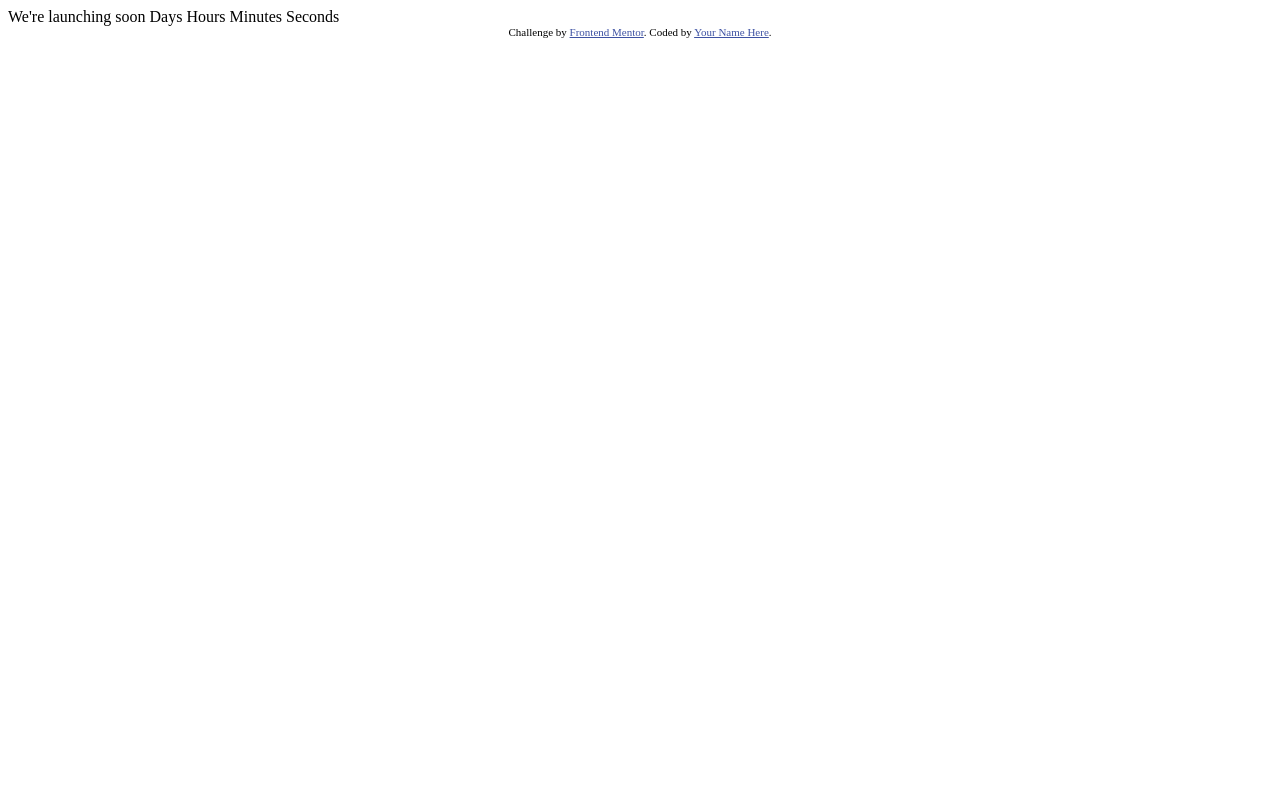
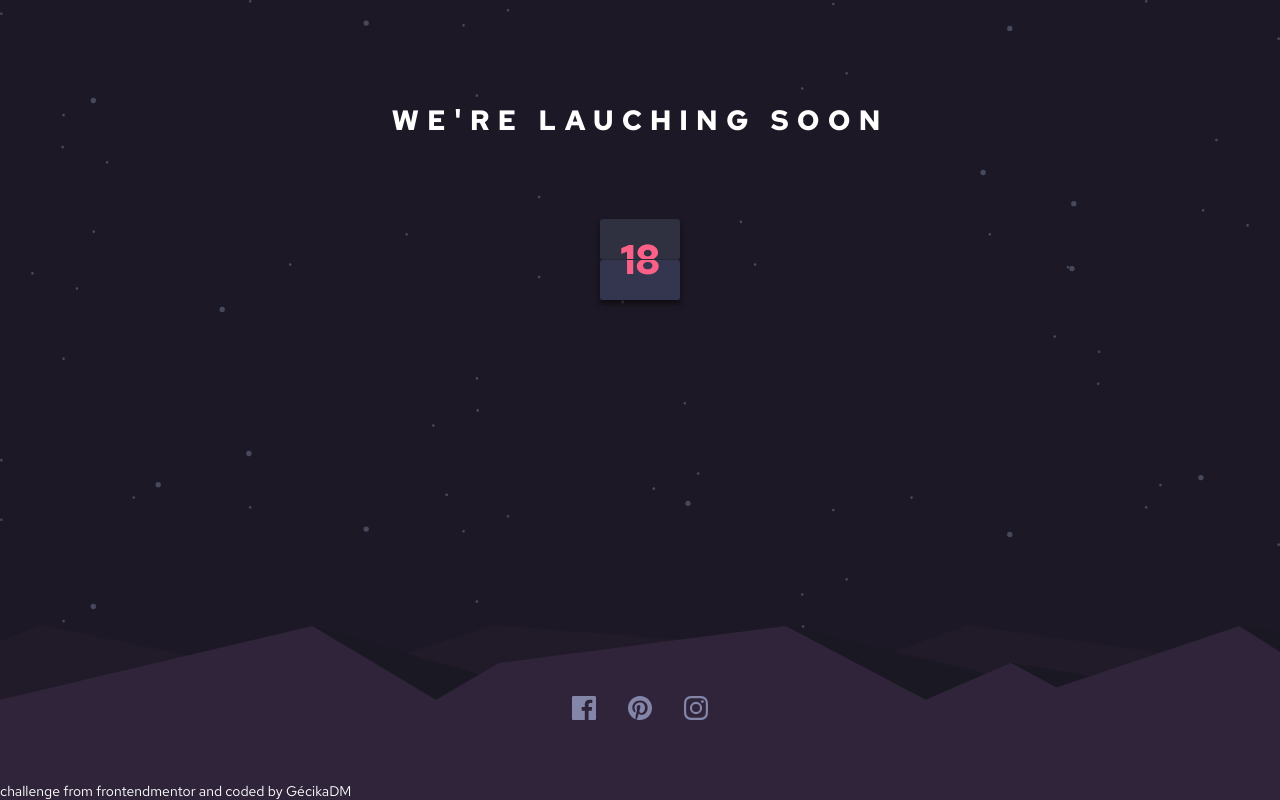
Before and after one commit to GecikaDM/launch-time-countdown, a website: page index.html in a window 1280 px wide. Drawn offline with Linux system fonts and the light colour scheme.

Commit message:
one-number-laps

```diff
--- /dev/null
+++ b/css/styles.scss
@@ -0,0 +1,155 @@
+*, *::before, *::after {
+  margin: 0;
+  padding: 0;
+  box-sizing: border-box;
+  list-style: none;
+}
+
+:root {
+
+  /* variables for background colol and main styles*/
+  --background-hills: url('/images/pattern-hills.svg');
+  --background-stars: url('/images/bg-stars.svg');
+  --background-color: hsl(263, 20%, 12%);
+  --main-size: 14px;
+  --font-redHat: 'Red Hat Text', sans-serif;
+  --font-family-color: hsl(0, 0%, 100%);
+  --font-family-weight: 700;
+
+  /* variables for countdown*/
+  --cards-color: hsl(236, 21%, 26%);
+  --numbers-color: hsl(345, 95%, 68%);
+  --font-size-number: 2.5rem;
+  --black-shadow: hsl(345, 95%, 68%);
+  --cards-color-top: hsl(236, 14%, 22%);
+
+}
+
+body {
+  background-image: var(--background-hills), var(--background-stars);
+  background-repeat: no-repeat, repeat;
+  background-position:
+    bottom, top,
+    ;
+  background-color: var(--background-color);
+  background-size: contain;
+  height: 100vh;
+  font-size: var(--main-size);
+  font-family: var(--font-redHat);
+  color: var(--font-family-color);
+
+}
+
+.container {
+  display: flex;
+  justify-content: center;
+  align-items: center;
+  flex-direction: column;
+  height: 50vh;
+}
+
+h1{
+  text-transform: uppercase;
+  letter-spacing: .5rem;
+  pad: 1rem;
+  margin-bottom: 1rem;
+}
+
+
+.cards-wrapper {
+  display: flex;
+  justify-content: center;
+  margin-top: 4rem;
+}
+
+.flip-card {
+  position: relative;
+  display: inline-flex;
+  flex-direction: column;
+  box-shadow: 0 4px 5px rgba(0, 0, 0, .5);
+  color: var(--numbers-color);
+  font-weight: var(--font-family-weight);
+  font-size: var(--font-size-number);
+}
+
+.top, .bottom,
+ .flip-card.flip::before,
+ .flip-card.flip::after {
+  height: .85em;
+  line-height: 1;
+  padding: .50em .50em;
+  overflow: hidden;
+}
+ .top {
+  background-color: var(--cards-color-top);
+ }
+
+ .bottom {
+  background-color: var(--cards-color);
+ }
+
+.top,
+.flip-card.flip::before {
+  border-radius: .2rem;
+  border-bottom: .5px solid rgba(0, 0, 0, 0.1);
+}
+
+.bottom, .flip-card.flip-card.flip::after{
+  display: flex;
+  align-items: flex-end;
+  border-radius: .2rem;
+}
+
+.flip-card.flip::before {
+  position: absolute;
+  content: '18';
+  animation: flip-top-down 350ms ease-in;
+  transform-origin: bottom;
+
+}
+
+@keyframes flip-top-down{
+  100% {
+    transform: rotateX(90deg);
+  }
+}
+
+.flip-card.flip::after {
+  position: absolute;
+  bottom: 0;
+  content: '18';
+  animation: flip-bottom-down 350ms ease-out 350ms;
+  transform-origin: top;
+  transform: rotateX(90deg);
+}
+
+@keyframes flip-bottom-down {
+  100% {
+    transform: rotateX(0deg);
+  }
+}
+
+
+.network-icons-wrapper {
+  position: relative;
+  bottom: 0;
+  top: 35%;
+}
+
+.network-icons-list {
+  display: flex;
+  justify-content: center;
+  align-items: center;
+}
+
+.network-icon {
+  margin: 1rem;
+}
+
+
+
+footer {
+  position: fixed;
+  bottom: 0;
+
+}
--- a/index.html
+++ b/index.html
@@ -6,26 +6,46 @@
 
   <link rel="icon" type="image/png" sizes="32x32" href="./images/favicon-32x32.png">
 
-  <title>Frontend Mentor | Launch countdown timer</title>
+  <link rel="stylesheet" href="/css/styles.css">
+  <link rel="preconnect" href="https://fonts.googleapis.com">
+  <link rel="preconnect" href="https://fonts.gstatic.com" crossorigin>
+  <link href="https://fonts.googleapis.com/css2?family=Red+Hat+Text:wght@400;700&display=swap" rel="stylesheet">
+  <link rel="stylesheet" href="https://cdnjs.cloudflare.com/ajax/libs/font-awesome/6.2.0/css/all.min.css" integrity="sha512-xh6O/CkQoPOWDdYTDqeRdPCVd1SpvCA9XXcUnZS2FmJNp1coAFzvtCN9BmamE+4aHK8yyUHUSCcJHgXloTyT2A==" crossorigin="anonymous" referrerpolicy="no-referrer" />
 
-  <!-- Feel free to remove these styles or customise in your own stylesheet 👍 -->
-  <style>
-    .attribution { font-size: 11px; text-align: center; }
-    .attribution a { color: hsl(228, 45%, 44%); }
-  </style>
+
+  <title>Launch countdown timer</title>
 </head>
 <body>
-
-  We're launching soon
-
-  Days
-  Hours
-  Minutes
-  Seconds
-
-  <div class="attribution">
-    Challenge by <a href="https://www.frontendmentor.io?ref=challenge" target="_blank">Frontend Mentor</a>.
-    Coded by <a href="#">Your Name Here</a>.
+  <div class="container">
+    <h1 class="title">we're lauching soon</h1>
+      <div class="cards-wrapper">
+        <div class="flip-card flip">
+          <div class="top">18</div>
+          <div class="bottom">18</div>
+        </div>
+      </div>
+    </div>
+  <div class="network-icons-wrapper">
+    <ul class="network-icons-list">
+      <li class="network-icon">
+        <a href="https://www.facebook.com/frontendmentor/" target="_blank" class="icon-fb">
+          <img src="/images/icon-facebook.svg" alt="facebook">
+        </a>
+      </li>
+      <li class="network-icon">
+        <a href="https://www.pinterest.fr/" target="_blank" class="icon-pinterets">
+          <img src="/images/icon-pinterest.svg" alt="pinterets">
+        </a>
+      </li>
+      <li class="network-icon">
+        <a href="https://instagram.com/" target="_blank" class="icon-instagram">
+          <img src="/images/icon-instagram.svg" alt="instagram">
+        </a>
+      </li>
+    </ul>
   </div>
+  <footer class="footer-wrapper">
+    <p class="made-by">challenge from frontendmentor and coded by GécikaDM</p>
+  </footer>
 </body>
 </html>
--- /dev/null
+++ b/package.json
@@ -0,0 +1,5 @@
+{
+  "dependencies": {
+    "sass": "^1.56.1"
+  }
+}
```
Also changed, not shown: css/styles.css (added), 2 other files.
